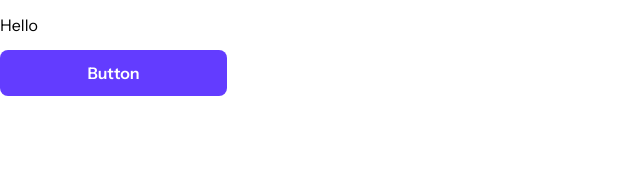
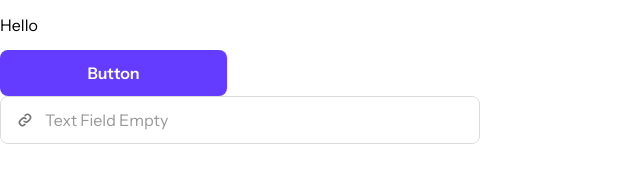
Before and after one commit to MedusCode/link-sharing-app, a React (Create React App) app: page / in a window 1280 px wide. Shown: the top 194 px of the page, without its empty margins (0-640 px from the left). Built offline with nearby package versions, Linux system fonts and the light colour scheme.

Commit message:
add: input component

```diff
--- a/package.json
+++ b/package.json
@@ -10,6 +10,7 @@
     "@types/node": "^16.18.79",
     "@types/react": "^18.2.55",
     "@types/react-dom": "^18.2.18",
+    "nanoid": "^5.0.6",
     "normalize.css": "^8.0.1",
     "react": "^18.2.0",
     "react-dom": "^18.2.0",
--- a/src/components/app/app.tsx
+++ b/src/components/app/app.tsx
@@ -1,12 +1,15 @@
 import React from 'react';
 import styles from './app.module.css';
 import Button from '../button/button';
+import TextInput from '../text-input/text-input';
+import linkIcon from '../../assets/images/icon-link.svg';
 
 function App() {
   return (
     <div>
       <p>Hello</p>
       <Button>Button</Button>
+      <TextInput icon={linkIcon} placeholder={'Text Field Empty'} errorText={'Please check again'}></TextInput>
     </div>
   );
 }
--- /dev/null
+++ b/src/components/text-input/text-input.module.css
@@ -0,0 +1,60 @@
+.inputContainer {
+  box-sizing: border-box;
+  display: flex;
+  border-radius: 8px;
+  border: 1px solid #D9D9D9;
+  overflow: hidden;
+  min-width: 480px;
+  width: max-content;
+  cursor: text;
+  transition: 0.1s ease-in-out;
+
+  color: #333333;
+  font-size: 16px;
+}
+
+.inputContainer:focus-within {
+  border: 1px solid #633CFF;
+  box-shadow: 0 0 32px 0 rgba(99, 60, 255, 0.25);
+}
+
+.container_error {
+  color: #FF3939;
+  border-color: #FF3939;
+}
+
+.container_error .input {
+  caret-color: #FF3939;
+  padding-right: 12px;
+}
+
+.input {
+  width: 100%;
+  padding: 11px 16px 11px 44px;
+  background-position: 16px center;
+  background-size: 16px 16px;
+  background-repeat: no-repeat;
+  outline: none;
+  border: none;
+  line-height: 150%;
+  color: inherit;
+
+  caret-color: #633CFF;
+}
+
+.input::placeholder {
+  color: inherit;
+  opacity: 0.5;
+}
+
+.errorTextContainer {
+  display: flex;
+  align-items: center;
+  padding: 0 16px 0 0;
+}
+
+.errorText {
+  white-space: nowrap;
+  font-size: 12px;
+  line-height: 150%;
+}
--- /dev/null
+++ b/src/components/text-input/text-input.tsx
@@ -0,0 +1,66 @@
+import { ChangeEvent, FC, MouseEvent, useRef, useState } from 'react';
+import styles from './text-input.module.css';
+
+
+interface ITextInputProps {
+  type?: 'text' | 'password';
+  icon?: string;
+  placeholder?: string;
+  errorText?: string;
+}
+
+const TextInput: FC<ITextInputProps> = ({
+  type = 'text',
+  icon,
+  placeholder,
+  errorText
+}) => {
+  const inputRef = useRef<HTMLInputElement>(null);
+  const [ value, setValue ] = useState<string>('');
+  const [ isValid, setIsValid ] = useState<boolean>(true)
+
+  const validate = (value: string) => {
+    if (value.length > 10) {
+      setIsValid(false);
+      return
+    }
+
+    setIsValid(true);
+  }
+
+  const handleInput = (evt: ChangeEvent<HTMLInputElement>) => {
+    evt.preventDefault();
+    setValue(evt.target.value);
+    validate(evt.target.value);
+  }
+
+  const focusInput = (evt: MouseEvent<HTMLSpanElement>) => {
+    evt.preventDefault();
+
+    if (inputRef.current) {
+      inputRef.current.setSelectionRange(inputRef.current.value.length, inputRef.current.value.length);
+      inputRef.current.blur();
+      inputRef.current.focus();
+    }
+  }
+
+  return (
+    <div className={`${styles.inputContainer} ${isValid ? '' : styles.container_error}`}>
+        <input
+          className={styles.input}
+          type={type}
+          value={value}
+          onChange={handleInput}
+          placeholder={placeholder}
+          style={icon ? {backgroundImage: `url(${icon})`} : undefined}
+          ref={inputRef}
+        />
+      { isValid || !errorText ? '' :
+        <div className={styles.errorTextContainer} onMouseDown={focusInput}>
+          <span className={styles.errorText}>{errorText}</span>
+        </div>
+      }
+    </div>
+  );
+}
+export default TextInput;
--- a/src/custom.d.ts
+++ b/src/custom.d.ts
@@ -2,3 +2,7 @@ declare module '*.module.css' {
   const classes: { [key: string]: string };
   export default classes;
 }
+
+declare module '*.png';
+
+declare module '*.svg';
--- a/src/index.css
+++ b/src/index.css
@@ -11,4 +11,7 @@
 
 body {
   font-family: "Instrument Sans", serif;
+  -webkit-font-smoothing: antialiased;
+  -moz-osx-font-smoothing: grayscale;
+  font-smooth: never;
 }
```
Also changed, not shown: 1 other file (tests, documents, lock files or other folders).
